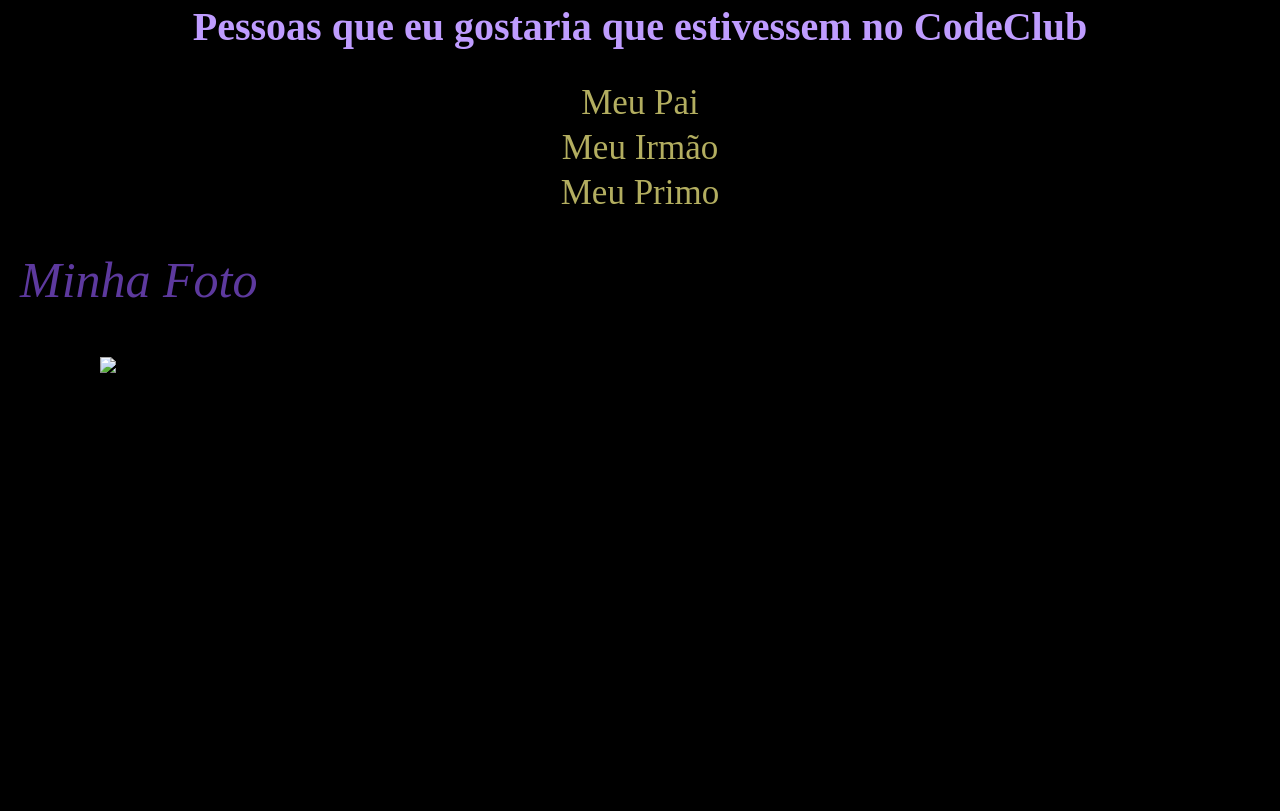
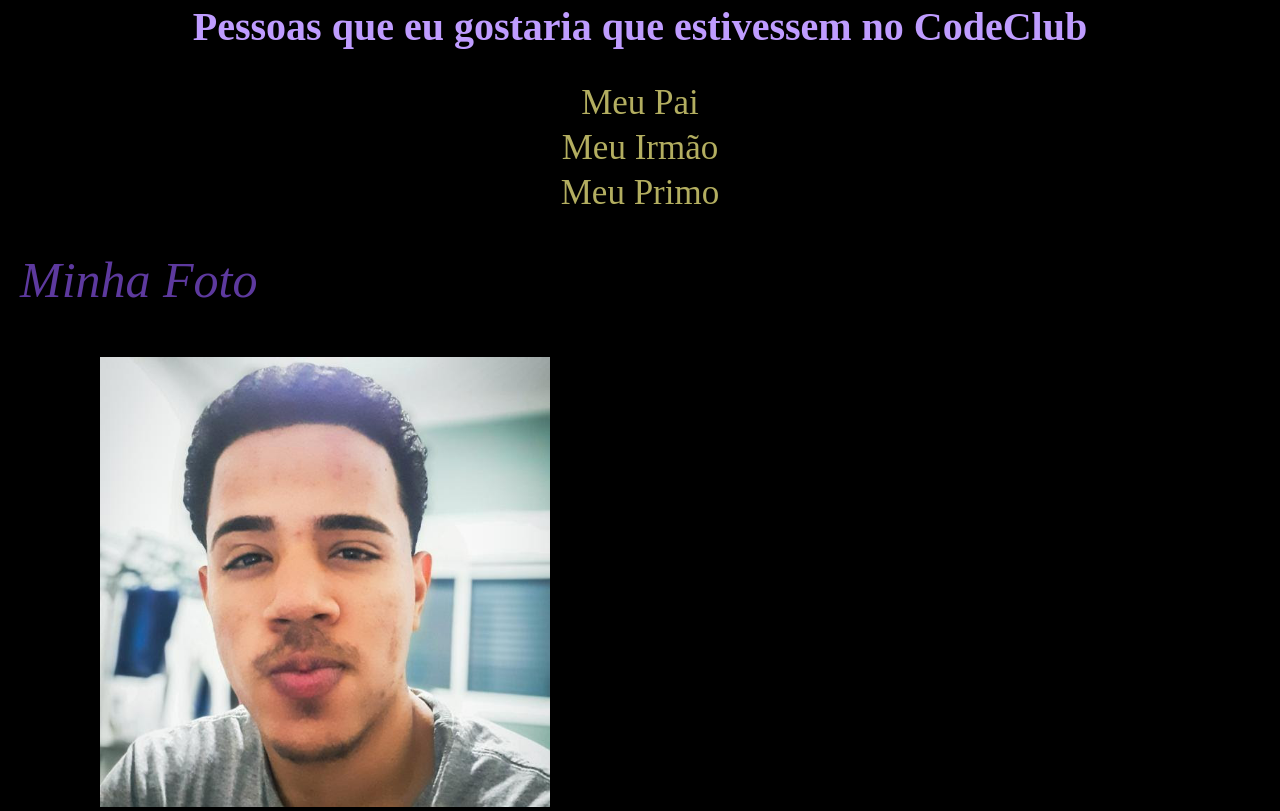
Before and after one commit to Guilherme-NC/First-Project-by-CodeClub, a plain HTML site: page Code.html in a window 1280 px wide. Shown: the part 605-1416 px from the top of the page. Before the commit the page ends 982 px from the top, so only its background shows below. Drawn offline with Linux system fonts and the light colour scheme.

Commit message:
README READY

```diff
--- a/Code.html
+++ b/Code.html
@@ -1,16 +1,19 @@
 <!DOCTYPE html>
 <html lang="pt-br">
+
 <head>
     <meta charset="UTF-8">
     <meta http-equiv="X-UA-Compatible" content="IE=edge">
     <meta name="viewport" content="width=device-width, initial-scale=1.0">
     <link rel="stylesheet" href="./Challenge1.css">
-    <title>Quem sou eu!</title>
+    <title>Quem sou Eu!</title>
 </head>
+
 <body>
     <h1>Olá, Eu sou o <strong>Guilherme</strong></h1>
     <h3 class="first-title">Quem sou eu?</h2>
-    <p class="first-paragraph">Olá, me chamo Guilherme.Tenho 18 anos, nasci e cresci em Indaiatuba-SP. Meu sonho é ser um progamador, e assim ajudar minha família e poder viajar pelo mundo. Eu estava meio perdido, mas o Rodolfo está me ajudando a realizar esse sonho. Por isso vou me dedicar 100% no CodeClub e virar um excelente profissonal.</p>
+        <p class="first-paragraph">Olá, me chamo Guilherme.Tenho 18 anos, nasci e cresci em Indaiatuba-SP. Meu sonho é ser um progamador, e assim ajudar minha família e poder viajar pelo mundo. Eu estava meio perdido, mas o Rodolfo está me ajudando a realizar esse sonho. Por isso
+            vou me dedicar 100% no CodeClub e virar um excelente profissonal.</p>
         <h4> Minhas Metas</h4>
         <ul>
             <li>Conseguir meu emprego</li>
@@ -34,9 +37,10 @@
             <p class="photo"> Minha Foto</p>
             <br>
 
-     <img src="./ff0740b0-2f8d-4d29-ac64-50389cace4da.jpg">
+            <img src="./assets/ProfilePicturePhoto.jpg">
 
 
 
 </body>
+
 </html>
```
Also changed, not shown: assets/ProfilePicturePhoto.jpg (added), assets/print.png (added), 1 other file. Lines whose indentation alone changed are shown as unchanged.
